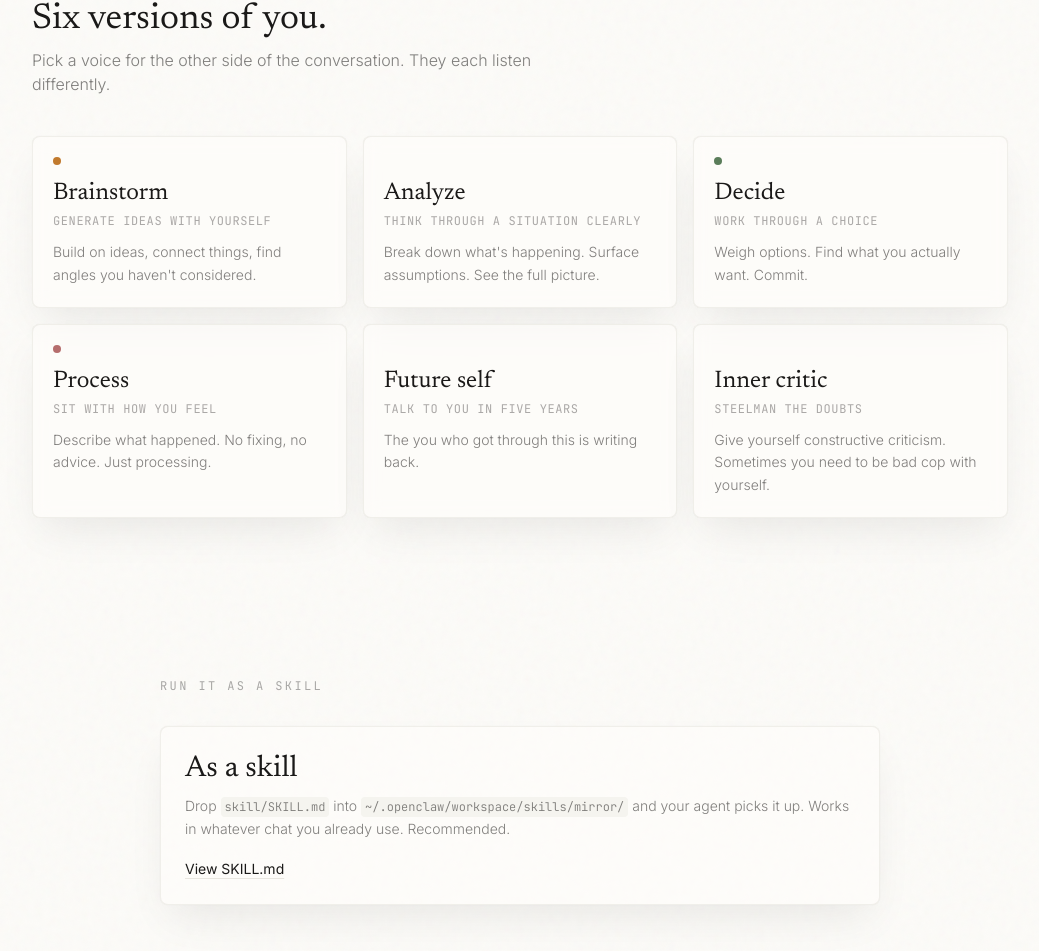
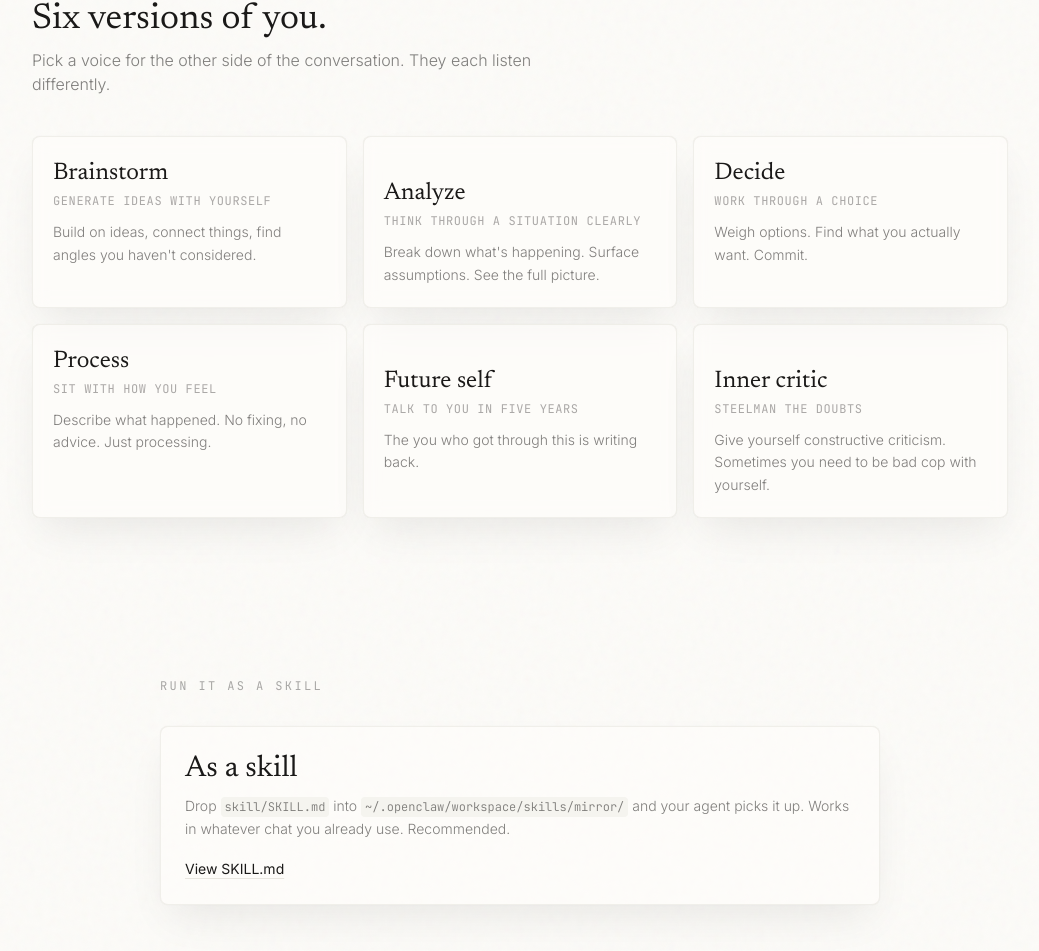
Before and after one commit to prodigalson/mirror, a Next.js app: page / in a window 1280 px wide. Shown: the part 1488-2439 px from the top of the page, without its empty margins (120-1159 px from the left). Built offline with nearby package versions, Linux system fonts and the light colour scheme.

Commit message:
Hide selected mode card dots

```diff
--- a/src/app/page.tsx
+++ b/src/app/page.tsx
@@ -156,10 +156,12 @@ function ModesSection() {
             key={mode.id}
             className="p-5 rounded-lg bg-paper-50/50 border border-paper-300/60 backdrop-blur-sm shadow-mirror"
           >
-            <div
-              className="w-2 h-2 rounded-full mb-3"
-              style={{ background: `var(--color-${mode.accent}-accent)` }}
-            />
+            {!["brainstorm", "decide", "process"].includes(mode.id) && (
+              <div
+                className="w-2 h-2 rounded-full mb-3"
+                style={{ background: `var(--color-${mode.accent}-accent)` }}
+              />
+            )}
             <h3 className="font-serif text-2xl mb-1 text-paper-900">{mode.name}</h3>
             <p className="text-xs font-mono uppercase tracking-wider text-paper-800/40 mb-3">
               {mode.tagline}
```
